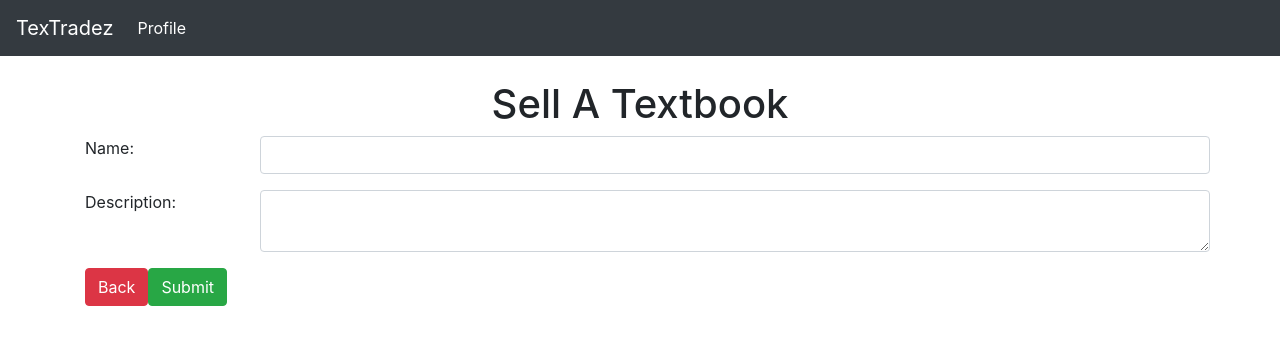
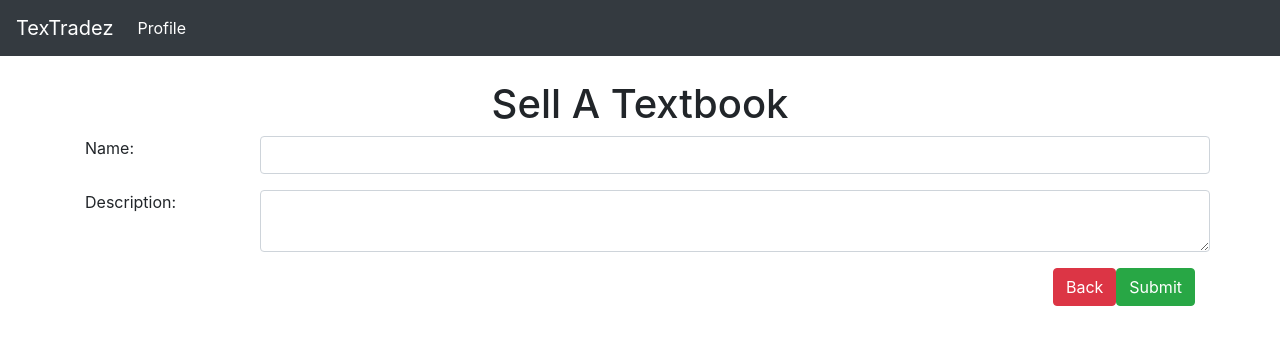
Before and after one commit to Spark-Group-Team-2018/Textbook-Problemo, an Angular app: page /create-textbook in a window 1280 px wide. Shown: the top 344 px of the page. Built offline with nearby package versions, Linux system fonts and the light colour scheme.

Commit message:
Right align buttons on sell textbook page

```diff
--- a/src/app/textbook-creation-page/textbook-creation-page.component.html
+++ b/src/app/textbook-creation-page/textbook-creation-page.component.html
@@ -14,9 +14,10 @@
         <textarea [(ngModel)] = "new_textbook.description" class = "form-control col-sm-10" name = "textbook-description"></textarea>
       </div>
 
-      <button (click) = "goBack()" class = "btn btn-danger">Back</button>
-      <button (click) = "submitTextbook()" class = "btn btn-success">Submit</button>
-
+      <div class="text-right">
+          <button (click) = "goBack()" class = "btn btn-danger">Back</button>
+          <button (click) = "submitTextbook()" class = "btn btn-success">Submit</button>
+      </div>
   </form>
 
 </div>
```
